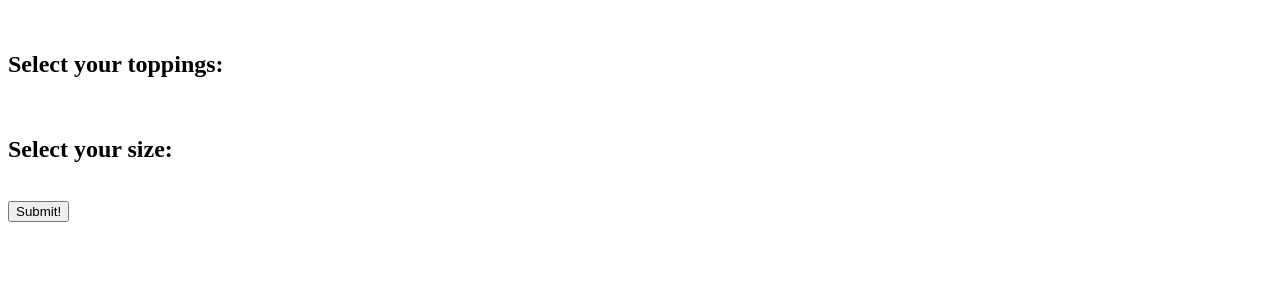
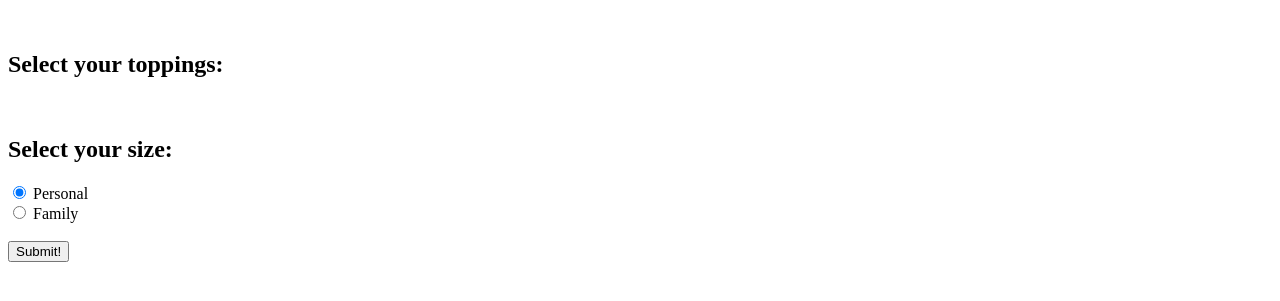
Before and after one commit to SarahAndyshak/pizza-parlor, a plain HTML site: page index.html in a window 1280 px wide. Shown: the part 119-420 px from the top of the page. Drawn offline with Linux system fonts and the light colour scheme.

Commit message:
Add radio button for size to index.html.

```diff
--- a/index.html
+++ b/index.html
@@ -16,7 +16,18 @@
         <br>
 
         <h2>Select your size:</h2>
-        <br>
+          <form id="radio-form">
+            <label>
+              <input type="radio" name="size" value="1" checked>
+              Personal
+            </label><br>
+
+            <label>
+              <input type="radio" name="size" value="2">
+              Family
+            </label><br>
+          </form>
+          <br>
 
         <button type="submit">Submit!</button>
       </form>
--- a/js/scripts.js
+++ b/js/scripts.js
@@ -6,5 +6,14 @@ function PizzaOrder(topping, size) {
   this.size = size;
 }
 
+// prototype for selecting topping
+PizzaOrder.prototype.chooseTopping = function() {
+
+}
+
+// prototype for selecting size
+
+// protype for assigning price
+
 
 // User interface logic
```
Also changed, not shown: whiteboard.txt.
